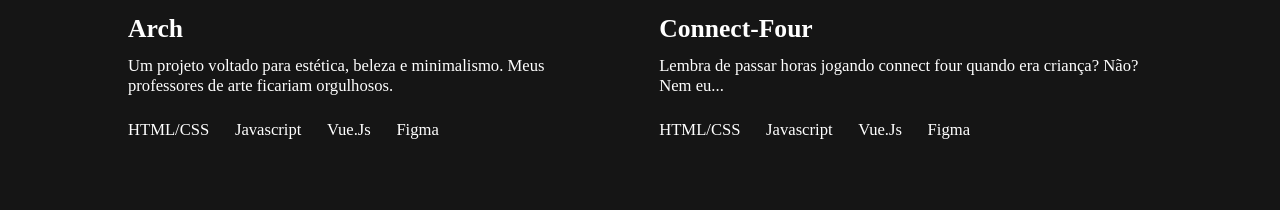
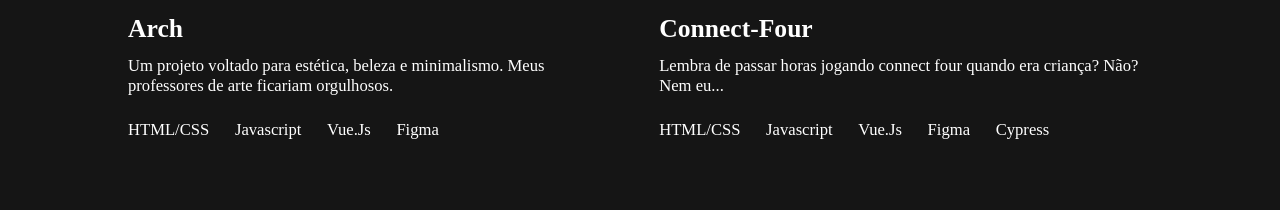
Before and after one commit to miratkd/podeMeChamarDeMira, a Vue app: page / in a window 1280 px wide. Shown: the part 2120-2330 px from the top of the page. Built offline with nearby package versions, Linux system fonts and the light colour scheme.

Commit message:
add connect four cypress

```diff
--- a/src/components/Projects.vue
+++ b/src/components/Projects.vue
@@ -54,7 +54,7 @@ export default {
                     name: 'Connect-Four',
                     img: require('@/assets/connect-four.png'),
                     desc: 'Lembra de passar horas jogando connect four quando era criança? Não? Nem eu...',
-                    skills: ['HTML/CSS', 'Javascript', 'Vue.Js', 'Figma'],
+                    skills: ['HTML/CSS', 'Javascript', 'Vue.Js', 'Figma', 'Cypress'],
                     projectLink: 'https://connect-four-lm.netlify.app/',
                     codeLinkFront: 'https://github.com/miratkd/Connect-Four',
                     codeLinkBack: null
```
